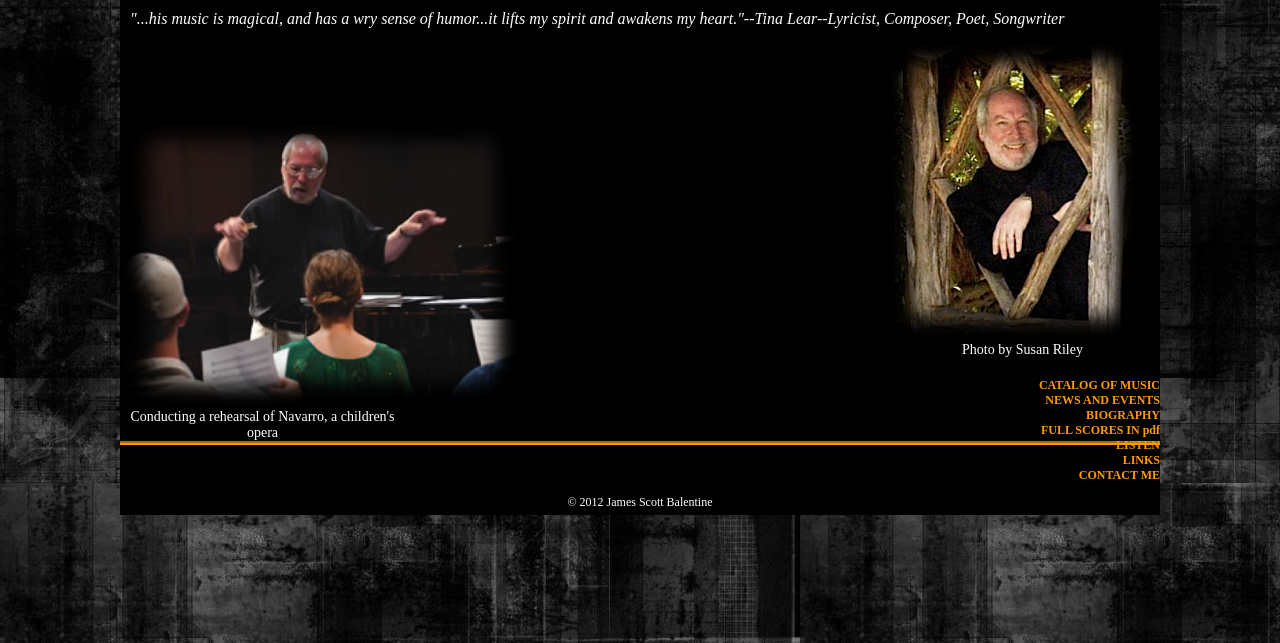
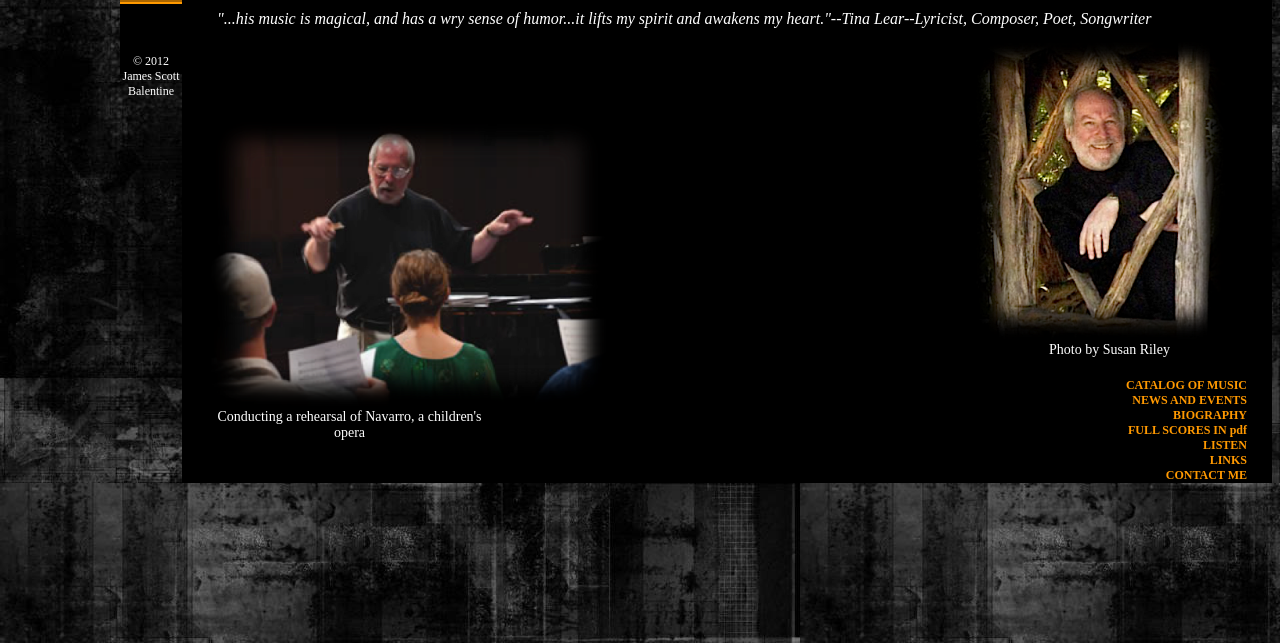
Before and after one commit to jamesbalentine/jamesscottbalentine-site, a PHP site: page /index.php?page=homepage in a window 1280 px wide. Shown: the part 157-800 px from the top of the page. Run offline with PHP 8.4, Linux system fonts and the light colour scheme.

Commit message:
styles and a wrapper

```diff
--- a/css/jsbstyles.css
+++ b/css/jsbstyles.css
@@ -31,7 +31,8 @@ a:hover {text-decoration: underline;}
 .Links a {display: block; clear: right; text-align: right;}
 .Links {float: right; clear: right; padding-top: 20px;}
 
-#main-content {display: block;}
+#main-content {float: right; padding: 0 25px;}
+#main-content-wrapper {display: block; float: none;}
 
 .paragraph {text-align: center; margin-left: auto; margin-right: auto; height: auto; width: 782px; background-color: black;}
 .paragraph-text {text-align: center; margin-top: 10px; font-size: 14px;}
--- a/inc/homepage.php
+++ b/inc/homepage.php
@@ -1,3 +1,4 @@
+<div id="main-content-wrapper">
   <div id="main-content" class="container">
     <div id="header-quote">"...his music is magical, and has a wry sense of humor...it lifts my spirit and awakens my heart."--Tina Lear--Lyricist, Composer, Poet, Songwriter</div>
     <div id="image-quote-wrapper">
@@ -17,3 +18,4 @@
       <img style="width: 402px; height: 296px; margin-top: 75px;" src="Images/Navarro%20Soft.png" alt="Navarro Rehearsal">
     <div class="caption2">Conducting a rehearsal of Navarro, a children's opera</div>
   </div>
+</div>
```
Lines whose indentation alone changed are shown as unchanged.
